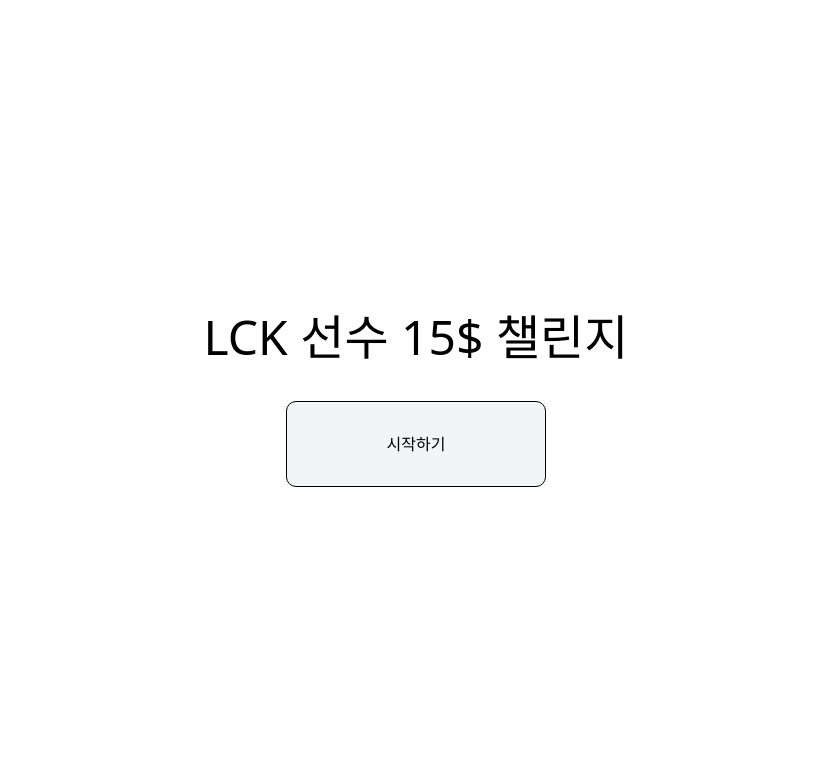
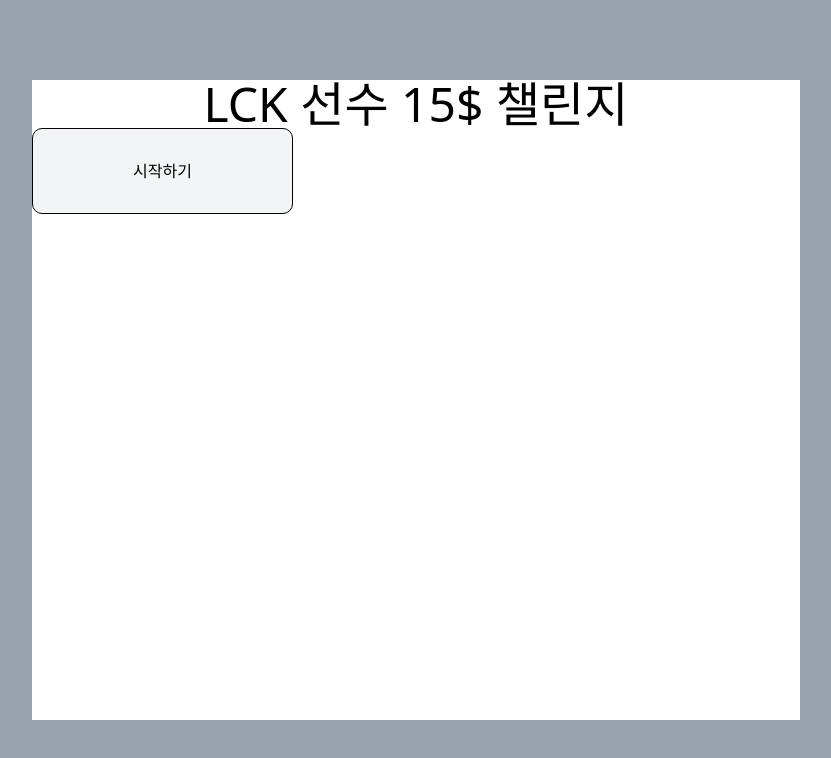
Before and after one commit to JeonSunil/lol_simulation, a Next.js app in the folder lol_simulation/: page / in a window 1280 px wide. Shown: the top 758 px of the page, without its empty margins (224-1055 px from the left). Built offline with nearby package versions, Linux system fonts and the light colour scheme.

Commit message:
Feat: 레이아웃 변경

```diff
--- a/lol_simulation/src/app/layout.tsx
+++ b/lol_simulation/src/app/layout.tsx
@@ -10,15 +10,25 @@
   return (
     <html lang="en">
       <body className="
-                    w-[100vw]
-                    h-[100vh]
+                    w-full
+                    h-screen
+                    overflow-y-auto
                     flex
                     justify-center
                     items-center
                     flex-col
                     gap-[5vh]
+                    bg-gray-400
+                    relative
                     ">
-        {children}
+          <div className="
+                      w-[60vw]
+                      h-[80vh]
+                      overflow-y-scroll
+                      bg-white
+                      ">
+            {children}
+          </div>
       </body>
     </html>
   );
```
